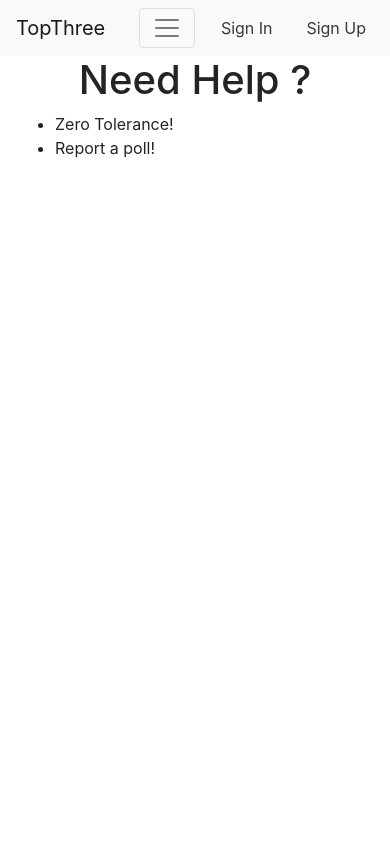
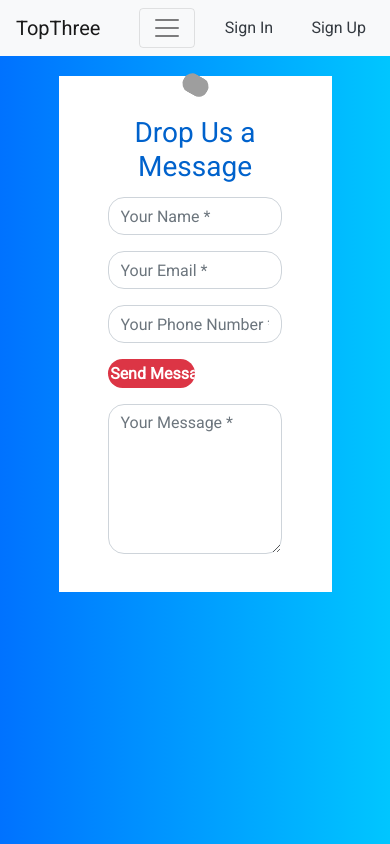
Before and after one commit to ayushagarwal28/top-three, a Django app: page /contact/ in a window 390 px wide. Run offline with Django 3.2, Linux system fonts and the light colour scheme; some libraries are stand-ins or nearby versions; grey boxes are pictures that could not be loaded.

Commit message:
Minor CSS and Bootstrap changes

```diff
--- a/topthree/accounts/templates/accounts/delete_poll_confirm.html
+++ b/topthree/accounts/templates/accounts/delete_poll_confirm.html
@@ -1,5 +1,7 @@
 {% extends 'base.html' %}
-
+{% block custom_title %}
+  <title>Delete | Top Three</title>
+{% endblock %}
 {% block content %}
 
 <div class="container">
--- a/topthree/accounts/templates/accounts/details.html
+++ b/topthree/accounts/templates/accounts/details.html
@@ -1,5 +1,7 @@
 {% extends 'base.html' %}
-
+{% block custom_title %}
+  <title>User | Top Three</title>
+{% endblock %}
 {% block extra_head %}
   <script src="https://kit.fontawesome.com/9304d5c7bd.js" crossorigin="anonymous"></script>
 {% endblock %}
--- a/topthree/accounts/templates/accounts/login.html
+++ b/topthree/accounts/templates/accounts/login.html
@@ -1,5 +1,7 @@
 {% extends 'base.html' %}
-
+{% block custom_title %}
+    <title>Log In | Top Three</title>
+{% endblock %}
 {% load static %}
     {% block custom_css %}
         <link rel="stylesheet" type = 'text/css' href="{% static 'css/log_styles.css' %}">
--- a/topthree/accounts/templates/accounts/register.html
+++ b/topthree/accounts/templates/accounts/register.html
@@ -1,5 +1,7 @@
 {% extends 'base.html' %}
-
+{% block custom_title %}
+  <title>Register | Top Three</title>
+{% endblock %}
 {% load static %}
     {% block custom_css %}
         <link rel="stylesheet" type = 'text/css' href="{% static 'css/log_styles.css' %}">
--- a/topthree/polls/templates/polls/choice_add.html
+++ b/topthree/polls/templates/polls/choice_add.html
@@ -1,5 +1,7 @@
 {% extends 'base.html' %}
-
+{% block custom_title %}
+  <title>Add Choice | Top Three</title>
+{% endblock %}
 {% block content %}
 
 <div class="container">
@@ -11,11 +13,11 @@
         {% for field in form %}
         <div class="form-group">
           {{ field.errors }}
-          {{ field.label_tag }}
           {{ field }}
         </div>
         {% endfor %}
         <input type="submit" value="Add Choice" class='btn btn-primary'>
+        <a href="{% url 'polls:details' poll.id %}" class='btn btn-primary'> Cancel</a>
         {% if edit_mode %}
           <a href="{% url 'polls:choice_confirm_delete' choice.id %}"
               class='btn btn-danger'>
--- a/topthree/polls/templates/polls/poll_add.html
+++ b/topthree/polls/templates/polls/poll_add.html
@@ -1,5 +1,7 @@
 {% extends 'base.html' %}
-
+{% block custom_title %}
+  <title>Add Poll | Top Three</title>
+{% endblock %}
 {% block content %}
   <div class="container">
     <div class="row">
--- a/topthree/polls/templates/polls/poll_detail.html
+++ b/topthree/polls/templates/polls/poll_detail.html
@@ -1,6 +1,8 @@
 {% extends 'base.html' %}
 {% block content %}
-
+{% block custom_title %}
+  <title>Poll Detail | Top Three</title>
+{% endblock %}
 {% if messages %}
   {% for message in messages %}
   <div {% if message.tags %} class="{{ message.tags }}"{% endif %}>
--- a/topthree/polls/templates/polls/poll_list.html
+++ b/topthree/polls/templates/polls/poll_list.html
@@ -1,5 +1,7 @@
 {% extends 'base.html' %}
-
+{% block custom_title %}
+  <title>Poll List | Top Three</title>
+{% endblock %}
 {% block content %}
   <div class="container">
     <h1 class="text-center">Welcome !</h1>
--- /dev/null
+++ b/topthree/static/css/contact_styles.css
@@ -0,0 +1,53 @@
+body{
+    background: -webkit-linear-gradient(left, #0072ff, #00c6ff);
+}
+.contact-form{
+    background: #fff;
+    margin-top: 5%;
+    margin-bottom: 5%;
+    width: 70%;
+}
+.contact-form .form-control{
+    border-radius:1rem;
+}
+.contact-image{
+    text-align: center;
+}
+.contact-image img{
+    border-radius: 6rem;
+    width: 11%;
+    margin-top: -3%;
+    transform: rotate(29deg);
+}
+.contact-form form{
+    padding: 14%;
+}
+.contact-form form .row{
+    margin-bottom: -7%;
+}
+.contact-form h3{
+    margin-bottom: 8%;
+    margin-top: -10%;
+    text-align: center;
+    color: #0062cc;
+}
+.contact-form .btnContact {
+    width: 50%;
+    border: none;
+    border-radius: 1rem;
+    padding: 1.5%;
+    background: #dc3545;
+    font-weight: 600;
+    color: #fff;
+    cursor: pointer;
+}
+.btnContactSubmit
+{
+    width: 50%;
+    border-radius: 1rem;
+    padding: 1.5%;
+    color: #fff;
+    background-color: #0062cc;
+    border: none;
+    cursor: pointer;
+}
--- a/topthree/templates/about.html
+++ b/topthree/templates/about.html
@@ -1,4 +1,7 @@
 {% extends 'base.html' %}
+  {% block custom_title %}
+    <title>About | Top Three</title>
+  {% endblock %}
 {% block content %}
 <div class="container">
   <h1 class="text-center">Who are we ?</h1>
--- a/topthree/templates/base.html
+++ b/topthree/templates/base.html
@@ -3,11 +3,18 @@
 <html lang="en" dir="ltr">
   <head>
     <meta charset="utf-8">
-    <title>HomePage</title>
-
+    {% block custom_title %}
+    {% endblock %}
     <link rel="stylesheet" href="https://stackpath.bootstrapcdn.com/bootstrap/4.3.1/css/bootstrap.min.css" integrity="sha384-ggOyR0iXCbMQv3Xipma34MD+dH/1fQ784/j6cY/iJTQUOhcWr7x9JvoRxT2MZw1T" crossorigin="anonymous">
+    <link href="https://fonts.googleapis.com/css?family=Roboto&display=swap" rel="stylesheet">
     {% block custom_css %} {% endblock %}
     <script src="https://kit.fontawesome.com/9304d5c7bd.js" crossorigin="anonymous"></script>
+
+    <style>
+      body {
+        font-family: 'Roboto', sans-serif;
+      }
+    </style>
   </head>
   <body>
     <nav class="navbar navbar-expand-lg navbar-light bg-light">
--- a/topthree/templates/contact.html
+++ b/topthree/templates/contact.html
@@ -1,10 +1,41 @@
 {% extends 'base.html' %}
-{% block content %}
-<div class="container">
-  <h1 class="text-center">Need Help ?</h1>
-  <ul>
-    <li>Zero Tolerance!</li>
-    <li>Report a poll!</li>
-  </ul>
-</div>
+  {% load static %}
+    {% block custom_title %}
+        <title>Contact | Top Three</title>
+    {% endblock %}
+
+    {% block custom_css %}
+      <link rel="stylesheet" type = 'text/css' href="{% static 'css/contact_styles.css' %}">
+    {% endblock %}
+
+  {% block content %}
+    <div class="container contact-form">
+            <div class="contact-image">
+                <img src="https://image.ibb.co/kUagtU/rocket_contact.png" alt="rocket_contact"/>
+            </div>
+            <form method="post">
+                <h3>Drop Us a Message</h3>
+               <div class="row">
+                    <div class="col-md-6">
+                        <div class="form-group">
+                            <input type="text" name="txtName" class="form-control" placeholder="Your Name *" value="" />
+                        </div>
+                        <div class="form-group">
+                            <input type="text" name="txtEmail" class="form-control" placeholder="Your Email *" value="" />
+                        </div>
+                        <div class="form-group">
+                            <input type="text" name="txtPhone" class="form-control" placeholder="Your Phone Number *" value="" />
+                        </div>
+                        <div class="form-group">
+                            <input type="submit" name="btnSubmit" class="btnContact" value="Send Message" />
+                        </div>
+                    </div>
+                    <div class="col-md-6">
+                        <div class="form-group">
+                            <textarea name="txtMsg" class="form-control" placeholder="Your Message *" style="width: 100%; height: 150px;"></textarea>
+                        </div>
+                    </div>
+                </div>
+            </form>
+      </div>
 {% endblock %}
--- a/topthree/templates/home.html
+++ b/topthree/templates/home.html
@@ -1,5 +1,8 @@
 {% extends 'base.html' %}
   {% load static %}
+  {% block custom_title %}
+    <title>Home | Top Three</title>
+  {% endblock %}
   {% block custom_css %}
     <link rel="stylesheet" type = 'text/css' href="{% static 'css/home_styles.css' %}">
   {% endblock %}
@@ -12,7 +15,7 @@
           <h1>Vote For Your Favourite!</h1>
           <h3>Your Voice Matters!</h3>
           <hr>
-          <button type="button" class="btn btn-info btn-lg">Get Started!</button>
+          <a href="{% url 'accounts:login' %}"><button type="button" class="btn btn-info btn-lg">Get Started!</button></a>
         </div>
       </div>
     </div>
```
Also changed, not shown: topthree/polls/templates/polls/poll_result.html (+10 -9 lines), topthree/db.sqlite3.
